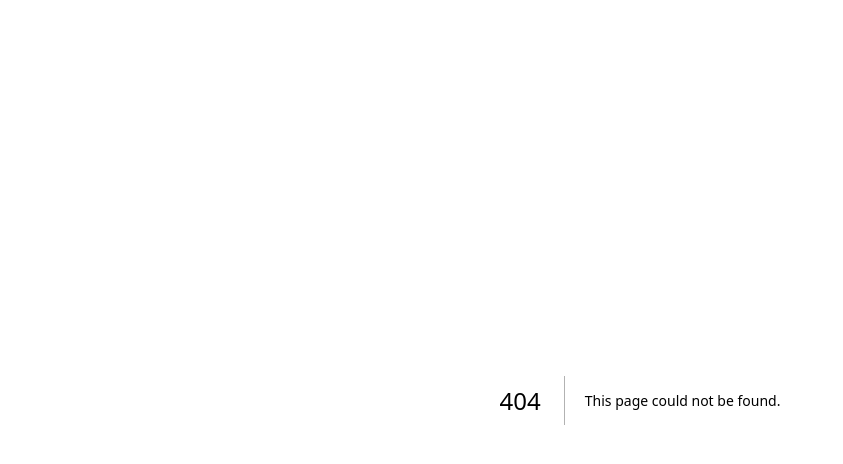
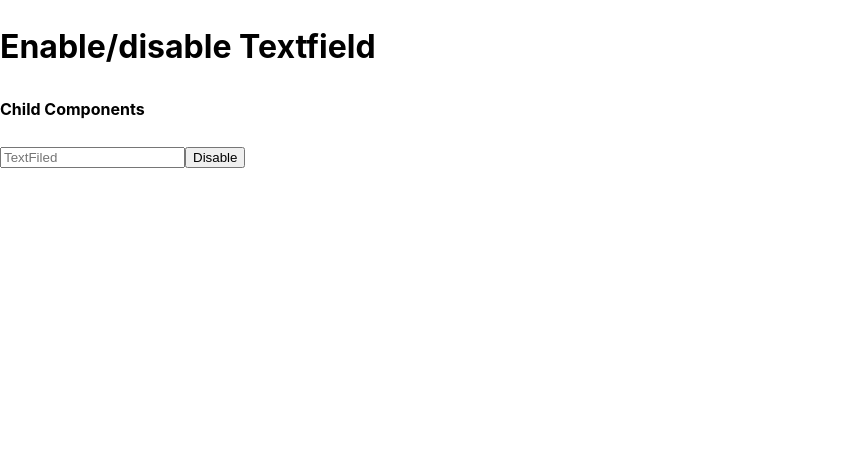
Before and after one commit to ManiKanta9578/ReactScenarioss, a Next.js app: page /textboxChildComp in a window 1280 px wide. Before the commit this address had no page. Shown: the top 464 px of the page, without its empty margins (0-843 px from the left). Built offline with nearby package versions, Linux system fonts and the light colour scheme.

Commit message:
Enable/disable textfield in child component

```diff
--- /dev/null
+++ b/components/textboxChildComp/ChildComp.js
@@ -0,0 +1,10 @@
+const ChildComp = ({ isEnable }) => {
+    return (
+        <>
+            <h4>Child Components</h4>
+            <input type="text" placeholder="TextFiled" disabled={isEnable ? true : false} />
+        </>
+    )
+}
+
+export default ChildComp;
--- a/pages/index.js
+++ b/pages/index.js
@@ -14,6 +14,7 @@ const routes = [
   { href: "/methodOnRerender", title: "How to call a method on every rerender of a component in react" },
   { href: "/searchFilter", title: "Create a search textbox filter in react" },
   { href: "/useReducer", title: "Create a counter component using useReducer in react" },
+  { href: "/textboxChildComp", title: "Change focus/enable/disable textbox in child component based on parent component button click in react?" },
 ];
 
 function Home() {
--- /dev/null
+++ b/pages/textboxChildComp/index.js
@@ -0,0 +1,20 @@
+import { useState } from "react";
+import ChildComp from "../../components/textboxChildComp/ChildComp";
+
+const Index = () => {
+    const [isEnable, setIsEnable] = useState(false);
+
+    const handleClick = () => {
+        setIsEnable(!isEnable);
+    };
+
+    return (
+        <>
+            <h1>Enable/disable Textfield</h1>
+            <ChildComp isEnable={isEnable} />
+            <button onClick={handleClick}>{!isEnable ? "Disable" : "Enable"}</button>
+        </>
+    )
+}
+
+export default Index;
```
